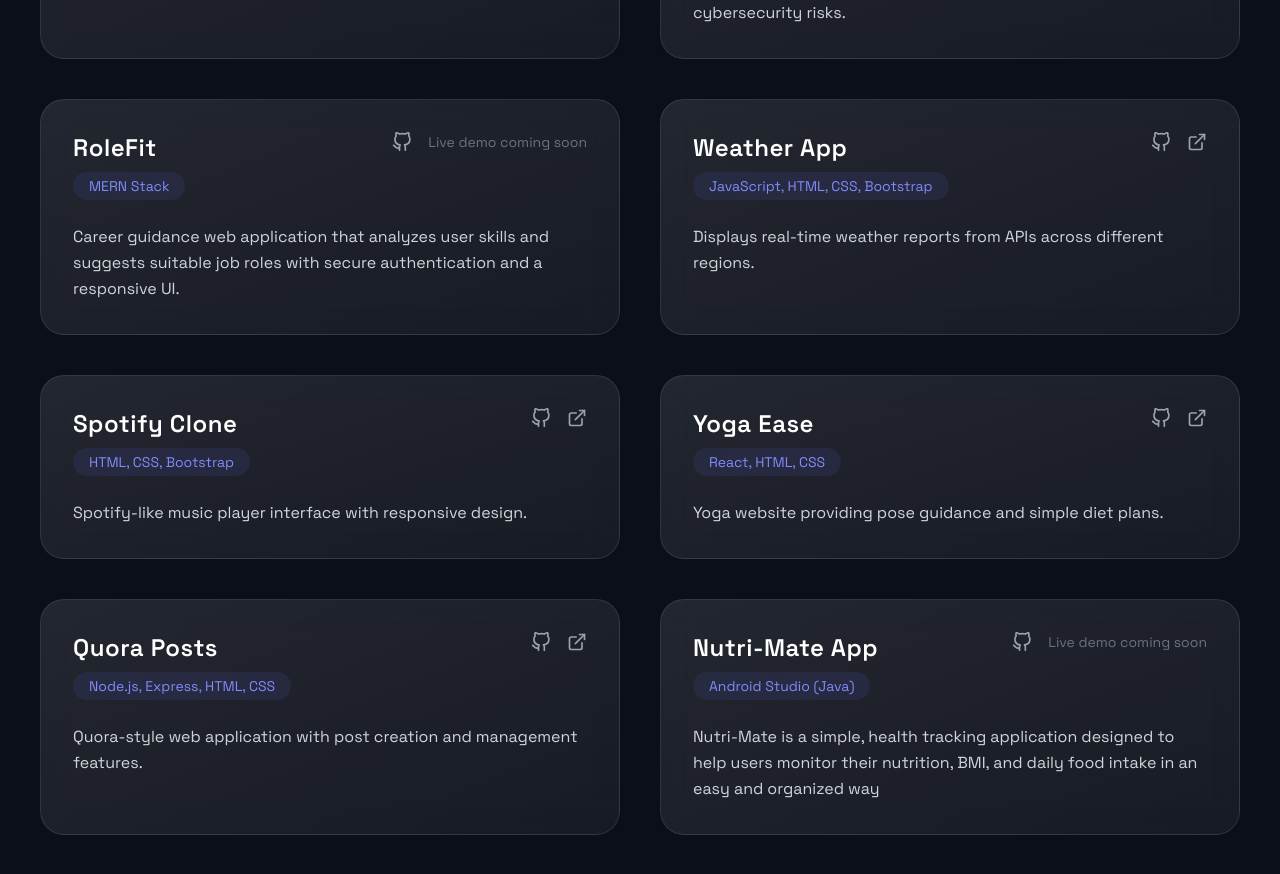
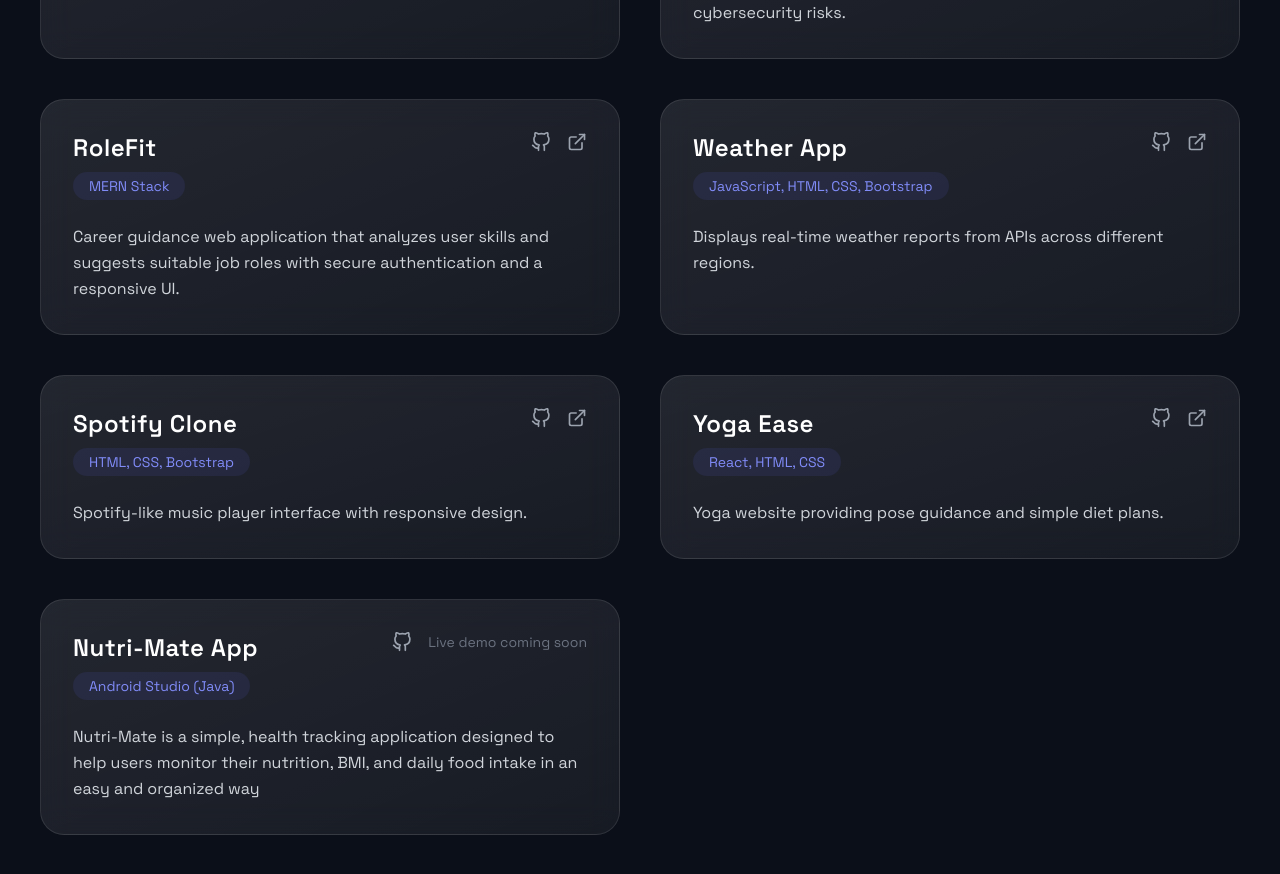
Before and after one commit to kavyap09/portfolio, a React (Vite) app: page / in a window 1280 px wide. Shown: the part 3020-3894 px from the top of the page. Built offline with nearby package versions, Linux system fonts and the light colour scheme.

Commit message:
project links updated

```diff
--- a/src/components/Projects.jsx
+++ b/src/components/Projects.jsx
@@ -6,8 +6,8 @@
     title: "ChatGPT Clone",
     tech: "MERN, OpenAI API",
     desc: "Developed a ChatGPT-like conversational app with real-time AI responses.",
-    github: "https://github.com/kavyap09/chatGpt",
-    live: null,
+    github: "https://github.com/kavyap09/sigmaGpt",
+    live: "https://sigmagpt-1-so4n.onrender.com/",
   },
   {
   title: "ThreatSense",
@@ -21,7 +21,7 @@
     tech: "MERN Stack",
     desc: "Career guidance web application that analyzes user skills and suggests suitable job roles with secure authentication and a responsive UI.",
     github: "https://github.com/kavyap09/Role-Fit",
-    live: null,
+    live: "https://role-fit-9.onrender.com/",
   },
   {
     title: "Weather App",
@@ -43,13 +43,6 @@
     desc: "Yoga website providing pose guidance and simple diet plans.",
     github: "https://github.com/kavyap09/yogaEase",
     live: "https://shiny-pegasus-eb65cb.netlify.app/",
-  },
-  {
-    title: "Quora Posts",
-    tech: "Node.js, Express, HTML, CSS",
-    desc: "Quora-style web application with post creation and management features.",
-    github: "https://github.com/kavyap09/quora-proj",
-    live: "https://quora-project.onrender.com/posts",
   },
   {
     title:"Nutri-Mate App",
```
